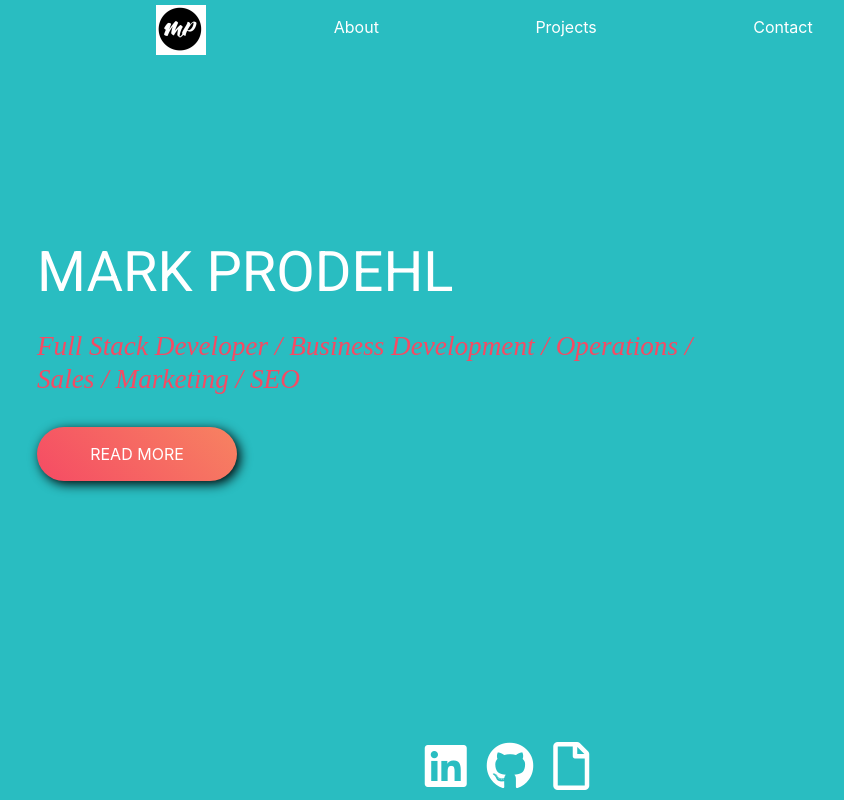
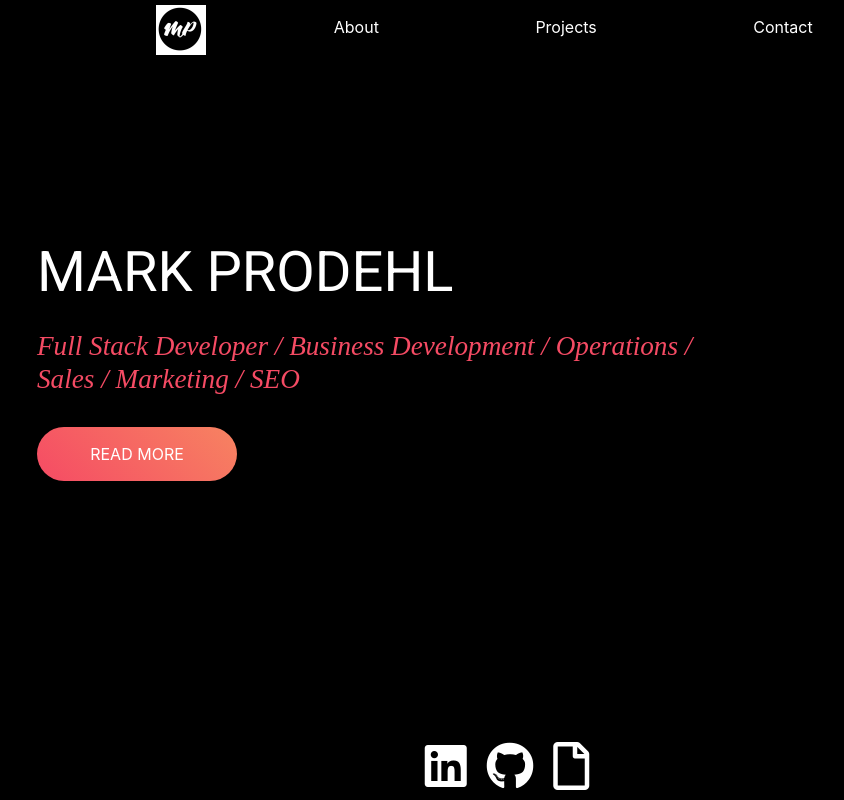
Before and after one commit to markprodehl/React-Portfolio, a React (Create React App) app: page /ProjectPage in a window 1280 px wide. Shown: the top 800 px of the page, without its empty margins (133-977 px from the left). Built offline with nearby package versions, Linux system fonts and the light colour scheme.

Commit message:
styled black

```diff
--- a/package.json
+++ b/package.json
@@ -8,6 +8,7 @@
     "@testing-library/react": "^9.5.0",
     "@testing-library/user-event": "^7.2.1",
     "animate.css": "^3.7.2",
+    "bootstrap": "^4.5.0",
     "gh-pages": "^2.2.0",
     "react": "^16.13.1",
     "react-animate-on-scroll": "^2.1.5",
@@ -22,7 +23,6 @@
     "build": "react-scripts build",
     "test": "react-scripts test",
     "eject": "react-scripts eject"
-
   },
   "eslintConfig": {
     "extends": "react-app"
--- a/src/App.js
+++ b/src/App.js
@@ -13,7 +13,7 @@ function App() {
       <div>
         <NavBar />
           <Route exact path={process.env.PUBLIC_URL} component={HomePage} />
-          <Route exact path= {["/", "/about"]} component={HomePage} />
+          <Route exact path= {["#", "/about"]} component={HomePage} />
           <Route exact path="/ProjectPage"  component={ProjectPage} />
           <Route exact path="/ContactPage"  component={ContactPage} />
         <Footer />
--- a/src/components/AboutMe.js
+++ b/src/components/AboutMe.js
@@ -10,7 +10,7 @@ function AboutMe(props) {
   // const executeScroll2 = () => scrollToRef(myRef2)
 
   return (
-      <div ref={props.myRef} className="row container  aboutMe mx-auto">
+      <div ref={props.myRef} className="row container aboutMe mx-auto">
               <div className="col-lg-5">
                   <img  src={myProfile} alt="my profilePic"/>
               </div>
--- a/src/components/ProjectPage.js
+++ b/src/components/ProjectPage.js
@@ -22,7 +22,7 @@ function ProjectPage() {
                             <p >30-Day-Challenge is a full-stack web application that uses server side-API and an MVC design pattern. The application is designed for people that want to challenge themselves by committing to a fitness regime designed to challenge their physical and mental toughness. Users set can set multiple 30-day goals which they can keep track of in the easy to use challenge dashboard.
                             </p>
                             <div className="d-flex justify-content-center mt-4">
-                                <a className="myBtn text-center" href="https://thirty-day-challenge.herokuapp.com/login" target="_blank" rel="noopener noreferrer">VIEW APP</a>
+                                <a className="myBtn text-center" href="https://thirty-day-challenge.herokuapp.com/login">VIEW APP</a>
                             </div>
                         </div>
                     </div>
--- a/src/index.css
+++ b/src/index.css
@@ -9,7 +9,7 @@ body {
   color: white;
   /* background-image: linear-gradient(45deg, #F78361,
   #F54B64); */
-  background-color: rgb(41,189,193);
+  background-color: black
 }
 
 /* code {
@@ -27,7 +27,7 @@ body {
   /* background-image: url("./components/assets/background2.png"); */
   /* background-image: url("./components/assets/background2.png"); */
   /* background-color: #000000; */
-  background-color: rgb(41,189,193);
+  background-color: black;
   /* background-position: center; */
   /* background-size: cover; */
 }
@@ -36,7 +36,7 @@ body {
   margin-bottom: 50px;
   padding: 30px 0;
   /* height: 100vh; */
-  background-color: rgb(41,189,193);
+  background-color: black
 
 }
 .hero1{
```
Also changed, not shown: 1 other file (tests, documents, lock files or other folders).
